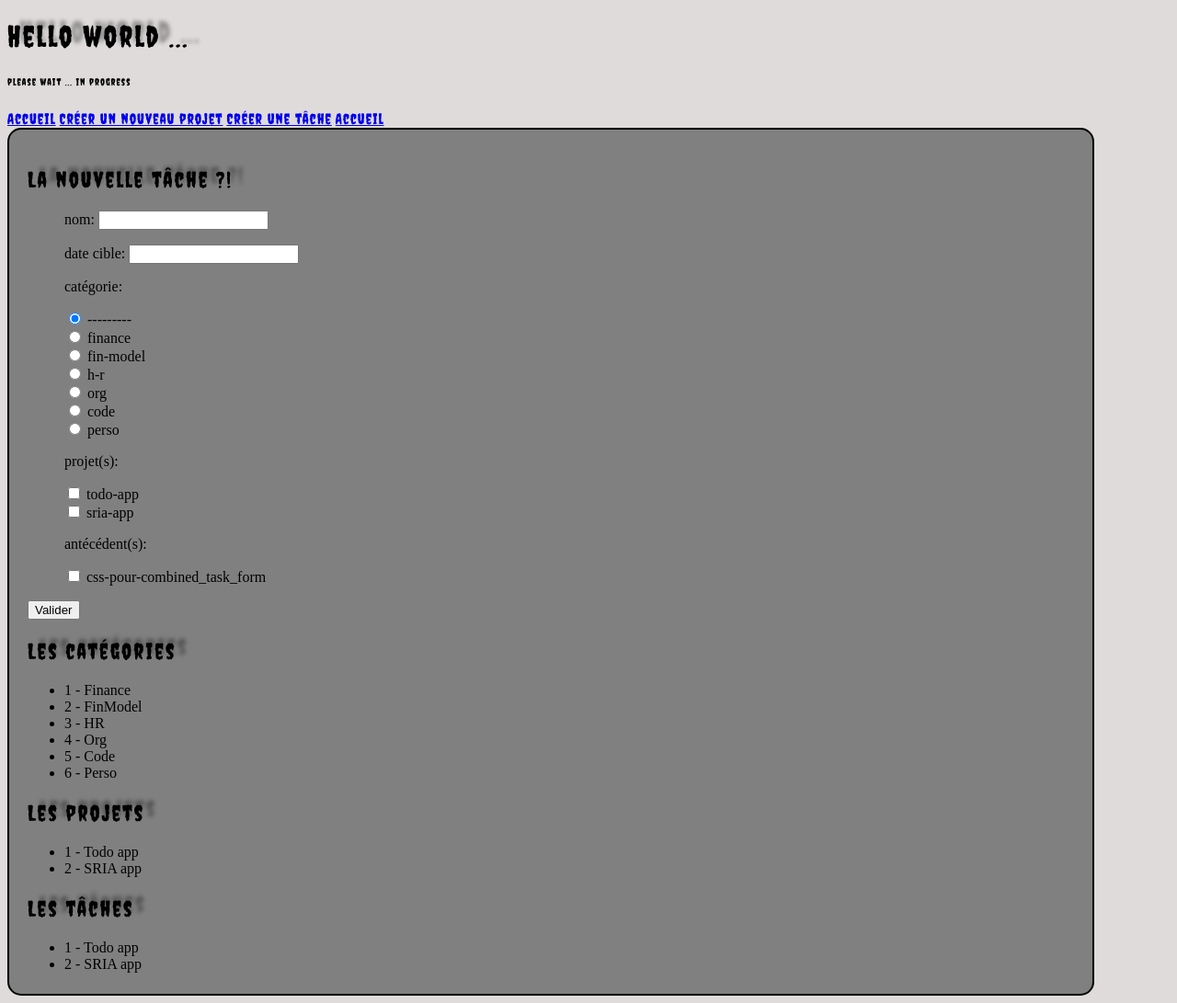
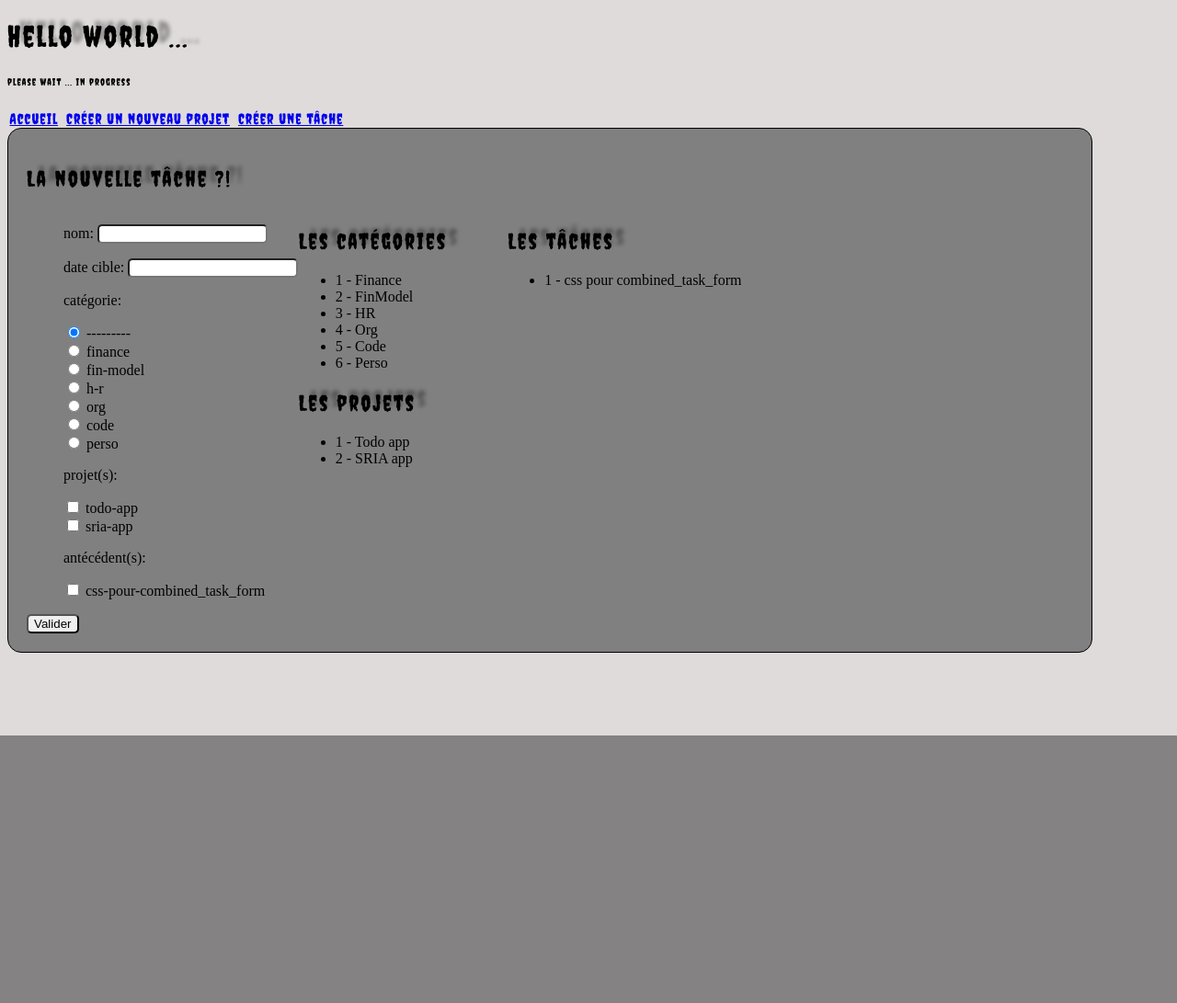
Before and after one commit to jeanfimollheger/simply, a Django app: page /task-create/ in a window 1280 px wide. Shown: the whole page at 92% size. After the commit the page ends 800 px from the top, so only its background shows below. Run offline with Django 4.2, Linux system fonts and the light colour scheme; data comes from the database, SQL or seed files in the repository; some web fonts are replaced.

Commit message:
some changes in css

```diff
--- a/templates/index.html
+++ b/templates/index.html
@@ -11,16 +11,18 @@
   <body>
     <h1>Hello world ...</h1>
     <h6>please wait ... in progress</h6>
-    <a href="{% url 'index' %}">Accueil</a>
-    <a href="{% url 'project-create' %}">Créer un nouveau projet</a>
-    <a href="{% url 'task-create' %}">Créer une tâche</a>
+    <div class="flexbox">
+      <a href="{% url 'index' %}">Accueil</a>
+      <a href="{% url 'project-create' %}">Créer un nouveau projet</a>
+      <a href="{% url 'task-create' %}">Créer une tâche</a>
+    </div>
 
-    {% block content %}
     <main>
-      <div class="flexbox">
+      {% block content %}
+      <div>
         <h2>Pour voir où je suis</h2>
       </div>
+      {% endblock %}
     </main>
-    {% endblock %}
   </body>
 </html>
--- a/todo/static/todo/style.css
+++ b/todo/static/todo/style.css
@@ -31,14 +31,28 @@ h2 {
   font-style: normal;
 }
 
+input,
+button {
+  border-radius: 5px;
+}
+
+.flexbox a {
+  margin: 2.5px;
+}
+
 main {
-  height: 900px;
+  min-height: 200px;
   width: 90%;
   /* marges de 0 en haut et bas et auto à gauche et droite (centrée horizontalement) */
   /* en mettant 4 valeurs c'est haut-gauche, haut-droit, bas-droit, bas-gauche */
   margin: 0 0 5 25;
   background: grey;
-  border: 2px solid;
+  border: 0.5px solid;
   border-radius: 15px;
   padding: 20px;
 }
+
+.grid-container {
+  display: grid;
+  grid-template-columns: 26% 20% 54%;
+}
--- a/todo/templates/todo/combined_task_form.html
+++ b/todo/templates/todo/combined_task_form.html
@@ -1,20 +1,24 @@
-{% extends 'index.html' %} {% load static %} <link rel="stylesheet" href="{% static 'todo/style.css' %}" /> {% block content %}
-<a href="{% url 'index' %}">Accueil</a>
-<main>
-  <div class="flexbox">
+{% extends 'index.html' %} {% load static %}
+<link rel="stylesheet" href="{% static 'todo/style.css' %}" />
+{% block content %}
+<!-- <a href="{% url 'index' %}">Accueil</a> -->
+
+<div class="grid">
   <h2>La nouvelle tâche ?!</h2>
+  <div class="grid-container">
+    <form method="post">
       {% csrf_token %}
       <ul>
         {{ form.as_p }}
       </ul>
       <button type="submit">Valider</button>
     </form>
+    <div class="sub-grid-container">
       <h2>Les catégories</h2>
       <ul>
         {% for object in categories_list %}
         <li>{{ object.id }} - {{ object.name }}</li>
         {% endfor %}
-      <form method="post">
       </ul>
 
       <h2>Les projets</h2>
@@ -23,14 +27,16 @@
         <li>{{ object.id }} - {{ object.name }}</li>
         {% endfor %}
       </ul>
-
+    </div>
+    <div class="sub-grid-container">
       <h2>Les tâches</h2>
       <ul>
-      {% for object in projects_list %}
+        {% for object in tasks_list %}
         <li>{{ object.id }} - {{ object.name }}</li>
         {% endfor %}
       </ul>
     </div>
-</main>
+  </div>
+</div>
 
 {% endblock %}
--- a/todo/templates/todo/project_form.html
+++ b/todo/templates/todo/project_form.html
@@ -3,6 +3,7 @@
 {% block content %}
 <h2>a new horror project !?</h2>
 <!-- <a href="{% url 'index' %}">Accueil</a> -->
+
 <form method="post">
   {% csrf_token %}
   <ul>
@@ -10,4 +11,5 @@
   </ul>
   <button type="submit">Valider</button>
 </form>
+
 {% endblock %}
```
Lines whose indentation alone changed are shown as unchanged.
